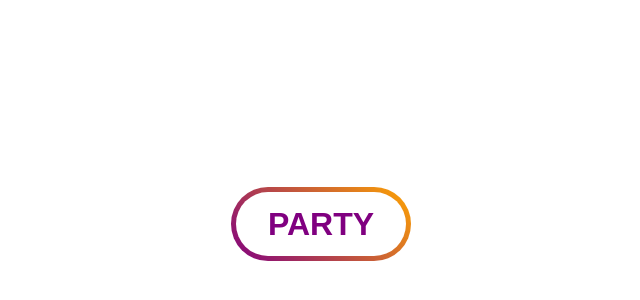
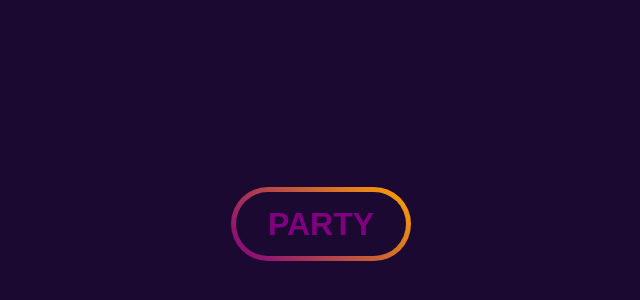
Before and after one commit to ghislaingenay/portfolio-ui, a React app: page / in a window 1280 px wide. Shown: the part 176-476 px from the top of the page, without its empty margins (319-959 px from the left). Built offline with nearby package versions, Linux system fonts and the light colour scheme.

Commit message:
mockup:add basic button animation

```diff
--- a/src/lib/animations/Confetti.tsx
+++ b/src/lib/animations/Confetti.tsx
@@ -3,6 +3,7 @@ export const Confetti = () => {
     <main className="container grid" id="confetti">
       <button>
         <h1 className="font-montserrat">PARTY</h1>
+        <span className="font-montserrat"></span>
       </button>
     </main>
   );
--- a/src/styles/animations/_confetti.scss
+++ b/src/styles/animations/_confetti.scss
@@ -1,11 +1,20 @@
+$confettiBg: rgb(28, 9, 50);
+
 main#confetti {
-  // background-color: black;
+  &:before {
+    content: '';
+    position: absolute;
+
+    height: 100%;
+    width: 100%;
+  }
+  background-color: $confettiBg;
   z-index: -500;
   button {
     position: relative;
     place-self: center;
     padding: 0.5rem 2rem;
-    background: linear-gradient(#fff, #fff) padding-box,
+    background: linear-gradient($confettiBg, $confettiBg) padding-box,
       linear-gradient(45deg, purple, orange) border-box;
     border: 5px solid transparent;
     border-radius: 50px;
@@ -40,3 +49,6 @@ main#confetti {
     }
   }
 }
+
+// main#confetti button span {
+// }
```
Also changed, not shown: src/lib/animations/assets/skynight.jpg (added).
